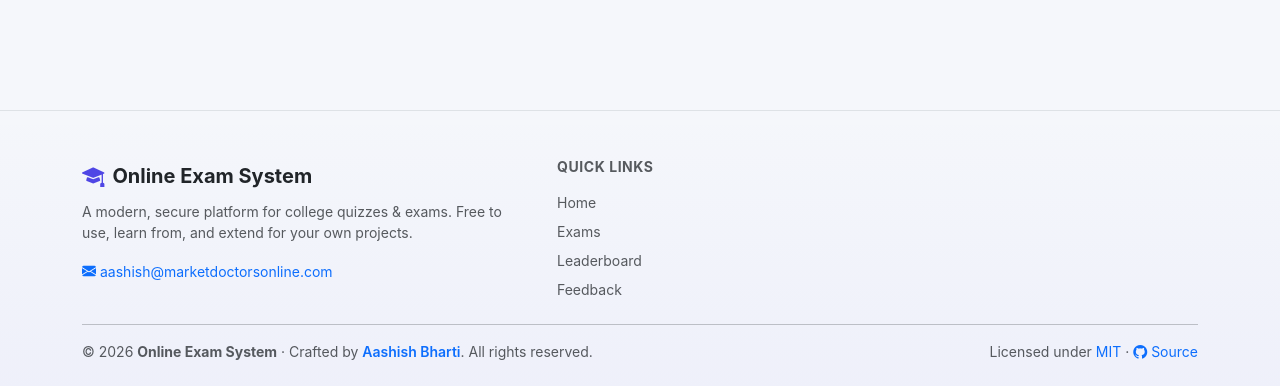
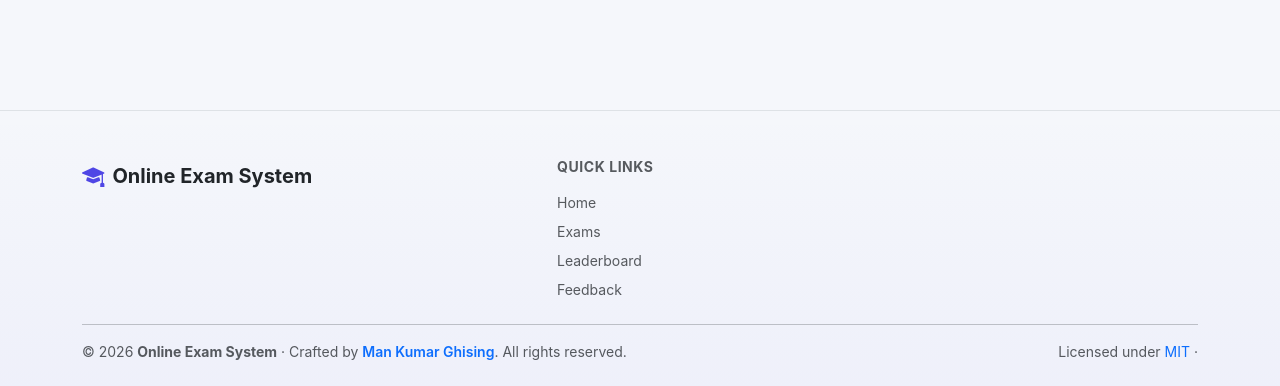
Before and after one commit to Devst12/online-exam-system, a PHP site: page /index.php in a window 1280 px wide. Shown: the part 1559-1945 px from the top of the page. Run offline with PHP 8.4, Linux system fonts and the light colour scheme.

Commit message:
chore(config): update copyright and authorship information
Update the LICENSE file and footer credits to reflect the change in ownership from Aashish Bharti to Man Kumar Ghising.

```diff
--- a/includes/footer.php
+++ b/includes/footer.php
@@ -6,10 +6,8 @@
           <i class="bi bi-mortarboard-fill" style="color:var(--oes-primary); font-size:1.4rem"></i>
           <span class="fw-bold fs-5"><?= e(APP_NAME) ?></span>
         </div>
-        <p class="text-muted small mb-3">A modern, secure platform for college quizzes &amp; exams. Free to use, learn from, and extend for your own projects.</p>
-        <a class="text-decoration-none small d-inline-flex align-items-center gap-1" href="mailto:aashish@marketdoctorsonline.com">
-          <i class="bi bi-envelope-fill"></i> aashish@marketdoctorsonline.com
-        </a>
+
+
       </div>
 
       <div class="col-6 col-lg-3">
@@ -30,13 +28,13 @@
     <div class="d-flex flex-wrap justify-content-between align-items-center gap-2 small text-muted">
       <div>
         &copy; <?= date('Y') ?> <strong><?= e(APP_NAME) ?></strong> &middot; Crafted by
-        <a class="text-decoration-none fw-semibold" href="https://github.com/aashishbharti04" target="_blank" rel="noopener">Aashish Bharti</a>.
+        <a class="text-decoration-none fw-semibold" href="##" target="_blank" rel="noopener">Man Kumar Ghising</a>.
         All rights reserved.
       </div>
       <div>
-        Licensed under <a class="text-decoration-none" href="https://github.com/aashishbharti04/online-exam-system/blob/main/LICENSE" target="_blank" rel="noopener">MIT</a>
+        Licensed under <a class="text-decoration-none" href="##" target="_blank" rel="noopener">MIT</a>
         &middot;
-        <a class="text-decoration-none" href="https://github.com/aashishbharti04/online-exam-system" target="_blank" rel="noopener"><i class="bi bi-github"></i> Source</a>
+
       </div>
     </div>
   </div>
```
Also changed, not shown: 1 other file.
